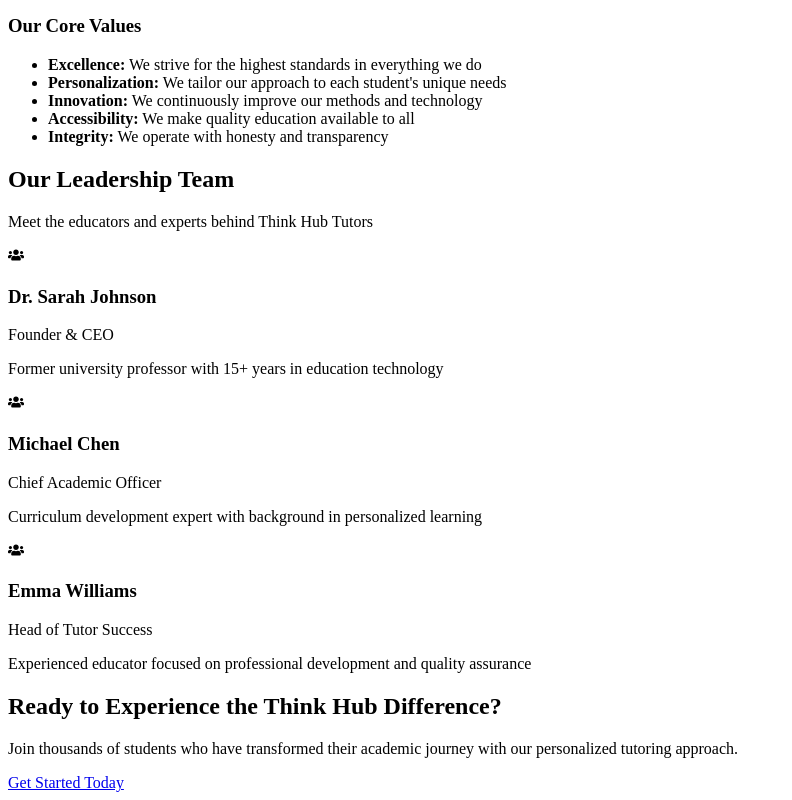
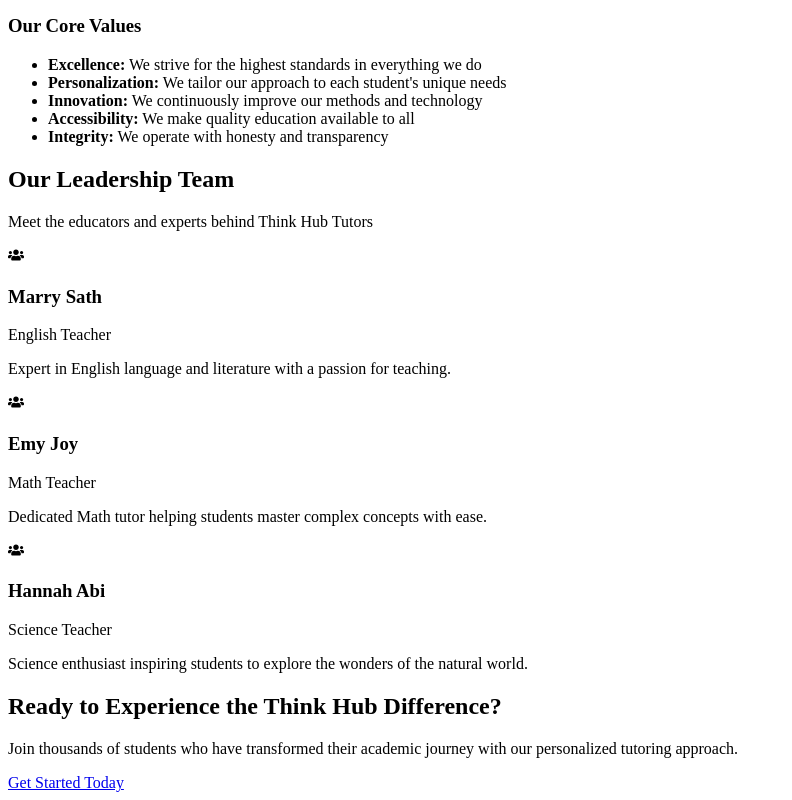
Before and after one commit to usamayousaf5000/Tuitor, a Next.js app: page /About in a window 1280 px wide. Shown: the part 569-1369 px from the top of the page, without its empty margins (0-792 px from the left). Built offline with nearby package versions, Linux system fonts and the light colour scheme.

Commit message:
Adding SEO terms and some editing

```diff
--- a/src/pages/About.tsx
+++ b/src/pages/About.tsx
@@ -3,7 +3,7 @@
 import React, { useState, useEffect } from 'react';
 import Link from 'next/link';
 import { motion } from 'framer-motion';
-import { FaGraduationCap, FaUsers, FaChartLine, FaAward,} from 'react-icons/fa';
+import { FaGraduationCap, FaUsers, FaChartLine, FaAward, } from 'react-icons/fa';
 
 const About: React.FC = () => {
   const [heroImageLoaded, setHeroImageLoaded] = useState(false);
@@ -80,10 +80,10 @@
         <div className="max-w-6xl mx-auto">
           <div className="grid md:grid-cols-4 gap-8">
             {[
-              {key: 'Years Experience', value: '15+', icon: <FaGraduationCap className="w-10 h-10 text-blue-600" />},
-              {key: 'Students Taught', value: '5,000+', icon: <FaUsers className="w-10 h-10 text-blue-600" />},
-              {key: 'Avg. Grade Improvement', value: '+2 grades', icon: <FaChartLine className="w-10 h-10 text-blue-600" />},
-              {key: 'Expert Tutors', value: '100+', icon: <FaAward className="w-10 h-10 text-blue-600" />},
+              { key: 'Years Experience', value: '15+', icon: <FaGraduationCap className="w-10 h-10 text-blue-600" /> },
+              { key: 'Students Taught', value: '5,000+', icon: <FaUsers className="w-10 h-10 text-blue-600" /> },
+              { key: 'Avg. Grade Improvement', value: '+2 grades', icon: <FaChartLine className="w-10 h-10 text-blue-600" /> },
+              { key: 'Expert Tutors', value: '100+', icon: <FaAward className="w-10 h-10 text-blue-600" /> },
             ].map((stat, index) => (
               <motion.div
                 key={stat.key}
@@ -242,9 +242,9 @@
 
           <div className="grid md:grid-cols-3 gap-8">
             {[
-              {name: 'Dr. Sarah Johnson', role: 'Founder & CEO', bio: 'Former university professor with 15+ years in education technology'},
-              {name: 'Michael Chen', role: 'Chief Academic Officer', bio: 'Curriculum development expert with background in personalized learning'},
-              {name: 'Emma Williams', role: 'Head of Tutor Success', bio: 'Experienced educator focused on professional development and quality assurance'},
+              { name: 'Marry Sath', role: 'English Teacher', bio: 'Expert in English language and literature with a passion for teaching.' },
+              { name: 'Emy Joy', role: 'Math Teacher', bio: 'Dedicated Math tutor helping students master complex concepts with ease.' },
+              { name: 'Hannah Abi', role: 'Science Teacher', bio: 'Science enthusiast inspiring students to explore the wonders of the natural world.' },
             ].map((member, index) => (
               <motion.div
                 key={member.name}
```
